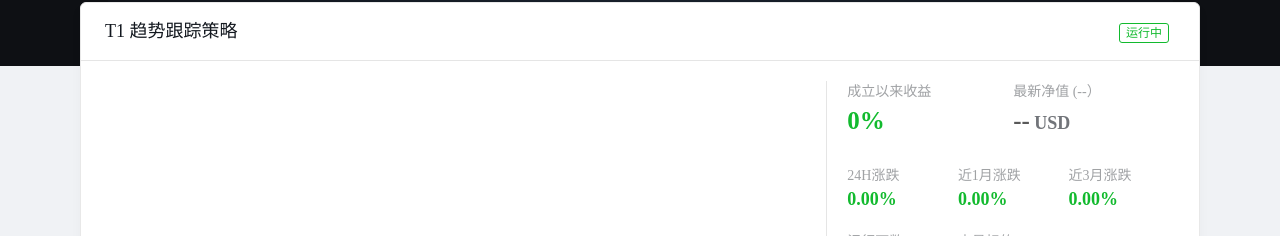
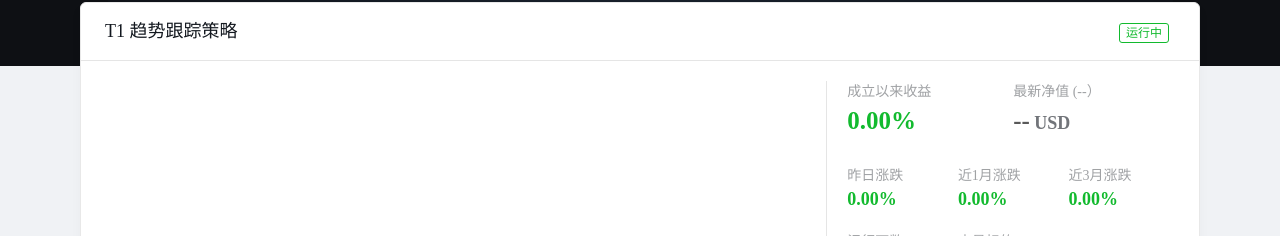
Before and after one commit to littleee/trendFundFed, a React (Create React App) app: page /1 in a window 1280 px wide. Shown: the part 375-611 px from the top of the page. Built offline with nearby package versions, Linux system fonts and the light colour scheme; no server answers.

Commit message:
fix: calc

```diff
--- a/src/pages/Details/Details.js
+++ b/src/pages/Details/Details.js
@@ -8,7 +8,7 @@ import cn from 'classnames'
 import { useParams } from 'react-router-dom';
 import styled from "styled-components";
 import dayjs from 'dayjs';
-import { getNumberColor, getNumberFormat, getDataByDayFormat } from '../../utils';
+import { getNumberColor, getNumberFormat, getDataByDayFormat, getRunDays, getIncomeRate } from '../../utils';
 
 const { Title, Text } = Typography;
 const { Content, Footer } = Layout;
@@ -180,7 +180,7 @@ export const DetailsComponent = ({className}) => {
           share: curr[3].toFixed(0),
           key:curr[0],
           incomeRate: index !== 0 ? `${((arr[index - 1][1] / curr[1] - 1) * 100).toFixed(2)}` : '--',
-          incomeValue: index !== 0 ? `${(arr[index - 1][1] * arr[index - 1][3] - curr[1] * curr[3]).toFixed(1)}` : '--',
+          incomeValue: index !== 0 ? `${(arr[index - 1][4] - curr[4]).toFixed(1)}` : '--',
         }
         return [...acc, obj]
       },[])
@@ -196,21 +196,6 @@ export const DetailsComponent = ({className}) => {
     return income
   }
 
-  const getIncomeByTimes = (days) => {
-    const timeByDays = 24 * 60 * 60 * days
-    if(t1Income.length > 0){
-      const currentTime = t1Data[t1Data.length - 1][0];
-      const startTime = currentTime - timeByDays;
-      if(t1Data.filter(x => x[0] === startTime).length === 0){
-        return t1Data.length > 0 ? getIncomeSinceStart(t1Data[0][1], t1Data[t1Data.length - 1][1]) : 0
-      } else {
-        const end = t1Data.find(x => x[0] === currentTime)[1];
-        const start = t1Data.find(x => x[0] === startTime)[1];
-        return getIncomeSinceStart(start, end)
-      }
-    }
-    return 0
-  }
   const getPersonIncomeByTimes = (days) => {
     const timeByDays = 24 * 60 * 60 * days
     if(t1Income.length > 0){
@@ -225,15 +210,6 @@ export const DetailsComponent = ({className}) => {
       }
     }
     return 0
-  }
-
-  const getRunDays = () => {
-    if(t1Data.length > 0){
-      const start = t1Data[0][0];
-      const end = t1Data[t1Data.length - 1][0]
-      const runDays = (end - start) / (24 * 60 * 60);
-      return Math.ceil(runDays)
-    }
   }
 
   const getLastestDataHandleValue = (data) => {
@@ -252,7 +228,6 @@ export const DetailsComponent = ({className}) => {
     const len = data.length;
     return len > 0 ? data[len-1][3] : 0
   }
-  const getIncomeRate = data => data.length > 0 ? (data[data.length -1][1] / data[data.length -1][2] - 1) : 0
 
   const getDataWith8Hour = (data) => data.length > 0 ? data.filter(x => new Date(x[0] * 1000).getHours() === 8) : []
   return (
@@ -271,15 +246,15 @@ export const DetailsComponent = ({className}) => {
             <Row className="p-24">
               <Col sm={8} xs={12}>
                 <p className="card-right-title">成立以来收益</p>
-                <p className="card-right-content green size-30">{`${getNumberFormat((getIncomeRate(t1Data) * 100).toFixed(2))}% `}</p>
+                <p className="card-right-content green size-30">{`${getNumberFormat((getIncomeRate(t1Data)).toFixed(2))}% `}</p>
               </Col>
               <Col sm={8} xs={12}>
                 <p className="card-right-title">最新净值（{t1Data.length > 0 ? dayjs(t1Data[t1Data.length - 1][0] * 1000).format('MM-DD') : '--'}）</p>
                 <p className="card-right-content"><span className="size-30">{t1Data.length > 0  && t1Data[t1Data.length - 1][1].toFixed(4)}</span> <span className="grey">USD</span></p>
               </Col>
               <Col sm={8} xs={24}>
-                <p className="card-right-title">24H涨跌</p>
-                <p className={cn('card-right-content', getNumberColor(getIncomeByTimes(1)))}><span className="size-30">{getNumberFormat(getIncomeByTimes(1).toFixed(2))}%</span></p>
+                <p className="card-right-title">昨日涨跌</p>
+                <p className={cn('card-right-content', getNumberColor(getIncomeRate(t1Data, 1)))}><span className="size-30">{getNumberFormat(getIncomeRate(t1Data, 1).toFixed(2))}%</span></p>
               </Col>
             </Row>
             <Row>
@@ -295,15 +270,15 @@ export const DetailsComponent = ({className}) => {
             <Row className="p-24">
               <Col sm={6}  xs={12}>
               <p className="card-right-title">近1月涨跌</p>
-              <p className={cn('card-right-content', getNumberColor(getIncomeByTimes(30)))}>{getNumberFormat(getIncomeByTimes(30).toFixed(2))}%</p>
+              <p className={cn('card-right-content', getNumberColor(getIncomeRate(t1Data, 30)))}>{getNumberFormat(getIncomeRate(t1Data, 30).toFixed(2))}%</p>
               </Col>
               <Col sm={6} xs={12}>
               <p className="card-right-title">近3月涨跌</p>
-              <p className={cn('card-right-content', getNumberColor(getIncomeByTimes(90)))}>{getNumberFormat(getIncomeByTimes(90).toFixed(2))}%</p>
+              <p className={cn('card-right-content', getNumberColor(getIncomeRate(t1Data, 90)))}>{getNumberFormat(getIncomeRate(t1Data, 90).toFixed(2))}%</p>
               </Col>
               <Col sm={6} xs={12}>
                 <p className="card-right-title">运行天数</p>
-                <p className="card-right-content">{getRunDays()}</p>
+                <p className="card-right-content">{getRunDays(t1Data)}</p>
               </Col>
               <Col sm={6} x={12}>
                 <p className="card-right-title">交易标的</p>
@@ -335,7 +310,7 @@ export const DetailsComponent = ({className}) => {
           </Col>
           <Col xs={12}>
             <p className="card-right-title">持仓收益</p>
-            <p className={cn('card-right-content', getNumberColor(getIncomeRate(personData)))}><span className="size-30">{`${getNumberFormat((getIncomeRate(personData) * 100).toFixed(2))}% `}</span></p>
+            <p className={cn('card-right-content', getNumberColor(getIncomeRate(personData)))}><span className="size-30">{`${getNumberFormat((getIncomeRate(personData)).toFixed(2))}% `}</span></p>
           </Col>
           <Col xs={12}>
             <p className="card-right-title">持仓份额</p>
--- a/src/pages/Home/Home.js
+++ b/src/pages/Home/Home.js
@@ -10,7 +10,7 @@ import cn from 'classnames'
 import styled from "styled-components";
 import { useParams } from 'react-router-dom';
 import dayjs from 'dayjs';
-import { getNumberColor, getNumberFormat, getDataByDayFormat } from '../../utils';
+import { getNumberColor, getNumberFormat, getDataByDayFormat, getRunDays, getIncomeRate } from '../../utils';
 
 const { Text } = Typography;
 const { Content, Footer } = Layout;
@@ -129,31 +129,6 @@ const HomeComponent = ({className}) => {
     return income
   }
 
-  const getIncomeByTimes = (days) => {
-    const timeByDays = 24 * 60 * 60 * days
-    if(t1Income.length > 0){
-      const currentTime = t1Data[t1Data.length - 1][0];
-      const startTime = currentTime - timeByDays;
-      if(t1Data.filter(x => x[0] === startTime).length === 0){
-        return t1Data.length > 0 ? getIncomeSinceStart(t1Data[0][1], t1Data[t1Data.length - 1][1]) : 0
-      } else {
-        const end = t1Data.find(x => x[0] === currentTime)[1];
-        const start = t1Data.find(x => x[0] === startTime)[1];
-        return getIncomeSinceStart(start, end)
-      }
-    }
-    return 0
-  }
-
-  const getRunDays = () => {
-    if(t1Data.length > 0){
-      const start = t1Data[0][0];
-      const end = t1Data[t1Data.length - 1][0]
-      const runDays = (end - start) / (24 * 60 * 60);
-      return Math.ceil(runDays)
-    }
-    return  '--'
-  }
   return (
     <Layout className={className}>
       <Divider className="divider"/>
@@ -191,7 +166,7 @@ const HomeComponent = ({className}) => {
                 <Row>
                   <Col xs={12}>
                     <p className="card-right-title">成立以来收益</p>
-                    <p className={`card-right-content size-30 ${getNumberColor(t1Data.length > 0 ? getIncomeSinceStart(t1Data[0][1], t1Data[t1Data.length - 1][1]).toFixed(2) : 0)}`}>{t1Data.length > 0 ? `${getNumberFormat(getIncomeSinceStart(t1Data[0][1], t1Data[t1Data.length - 1][1]).toFixed(2))}% `: '0%'}</p>
+                    <p className={`card-right-content size-30 ${getNumberColor(getIncomeRate(t1Data).toFixed(2))}`}>{ `${getNumberFormat(getIncomeRate(t1Data).toFixed(2))}% `}</p>
                   </Col>
                   <Col xs={12}>
                     <p className="card-right-title">最新净值 ({t1Data.length > 0 ? dayjs(t1Data[t1Data.length - 1][0] * 1000).format('MM-DD') : '--'}）</p>
@@ -200,22 +175,22 @@ const HomeComponent = ({className}) => {
                 </Row>
                 <Row>
                   <Col xs={8}>
-                    <p className="card-right-title">24H涨跌</p>
-                    <p className={cn('card-right-content', getNumberColor(getIncomeByTimes(1)))}>{getNumberFormat(getIncomeByTimes(1).toFixed(2))}%</p>
+                    <p className="card-right-title">昨日涨跌</p>
+                    <p className={cn('card-right-content', getNumberColor(getIncomeRate(t1Data, 1)))}>{getNumberFormat(getIncomeRate(t1Data,1).toFixed(2))}%</p>
                   </Col>
                   <Col xs={8}>
                   <p className="card-right-title">近1月涨跌</p>
-                  <p className={cn('card-right-content', getNumberColor(getIncomeByTimes(30)))}>{getNumberFormat(getIncomeByTimes(30).toFixed(2))}%</p>
+                  <p className={cn('card-right-content', getNumberColor(getIncomeRate(t1Data,30)))}>{getNumberFormat(getIncomeRate(t1Data,30).toFixed(2))}%</p>
                   </Col>
                   <Col xs={8}>
                   <p className="card-right-title">近3月涨跌</p>
-                  <p className={cn('card-right-content', getNumberColor(getIncomeByTimes(90)))}>{getNumberFormat(getIncomeByTimes(90).toFixed(2))}%</p>
+                  <p className={cn('card-right-content', getNumberColor(getIncomeRate(t1Data,90)))}>{getNumberFormat(getIncomeRate(t1Data,90).toFixed(2))}%</p>
                   </Col>
                 </Row>
                 <Row>
                   <Col xs={8}>
                     <p className="card-right-title">运行天数</p>
-                    <p className="card-right-content">{getRunDays()}</p>
+                    <p className="card-right-content">{getRunDays(t1Data)}</p>
                   </Col>
                   <Col xs={16}>
                     <p className="card-right-title">交易标的</p>
--- a/src/utils.js
+++ b/src/utils.js
@@ -16,3 +16,23 @@ export const getNumberFormat = value => {
 }
 
 export const getDataByDayFormat = data => data.filter(x=>new Date(x[0]).getHours() === 8)
+
+export const getRunDays = (data) => {
+  const len = data.length
+  if(len > 0){
+    return len
+  }
+  return  '--'
+}
+
+export const getIncomeRate = (data, days) => {
+  const len = data.length;
+  const hasDaysfromDataLength = len - 1 - days > 0;
+  if(len > 1){
+    if(days && hasDaysfromDataLength){
+      return (data[len - 1][1] / data[len - 1 - days][1] - 1) * 100
+    }
+    return (data[len - 1][1] / data[0][1] - 1) * 100
+  }
+  return 0
+}
```
